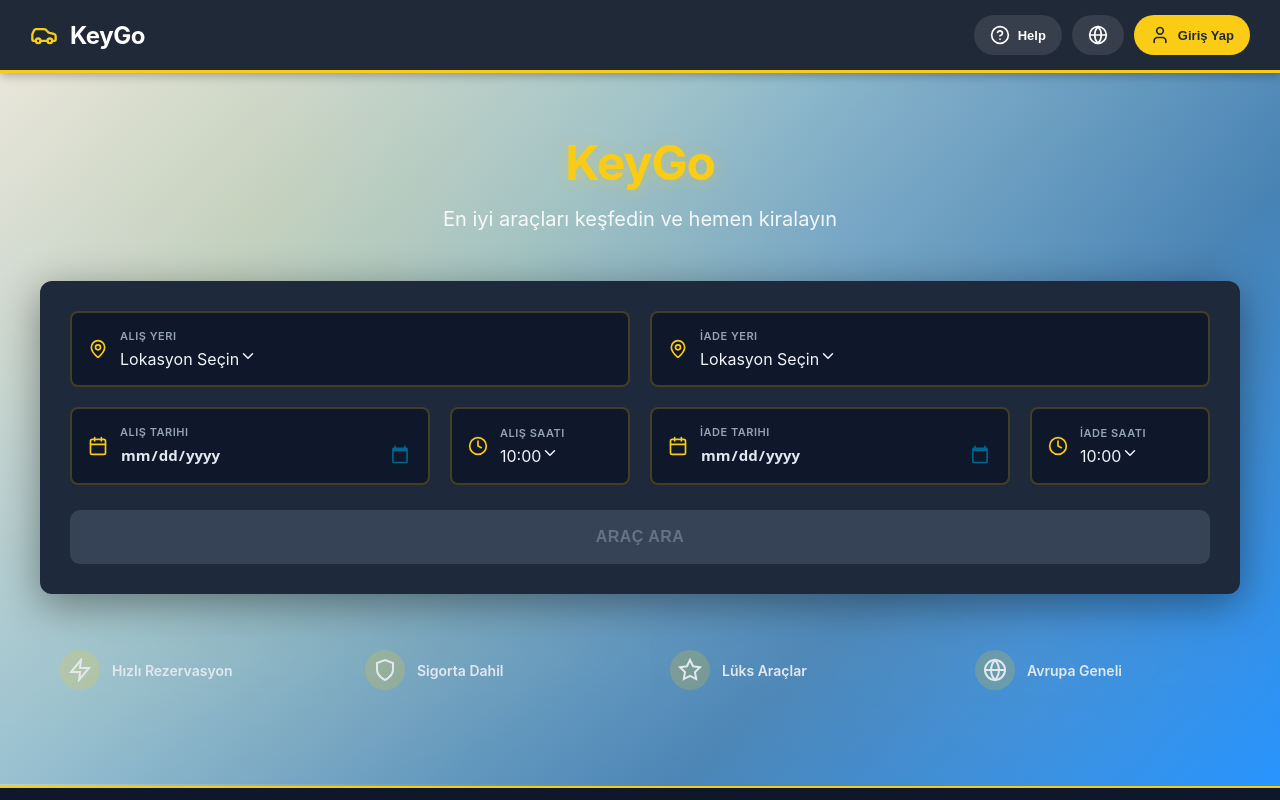
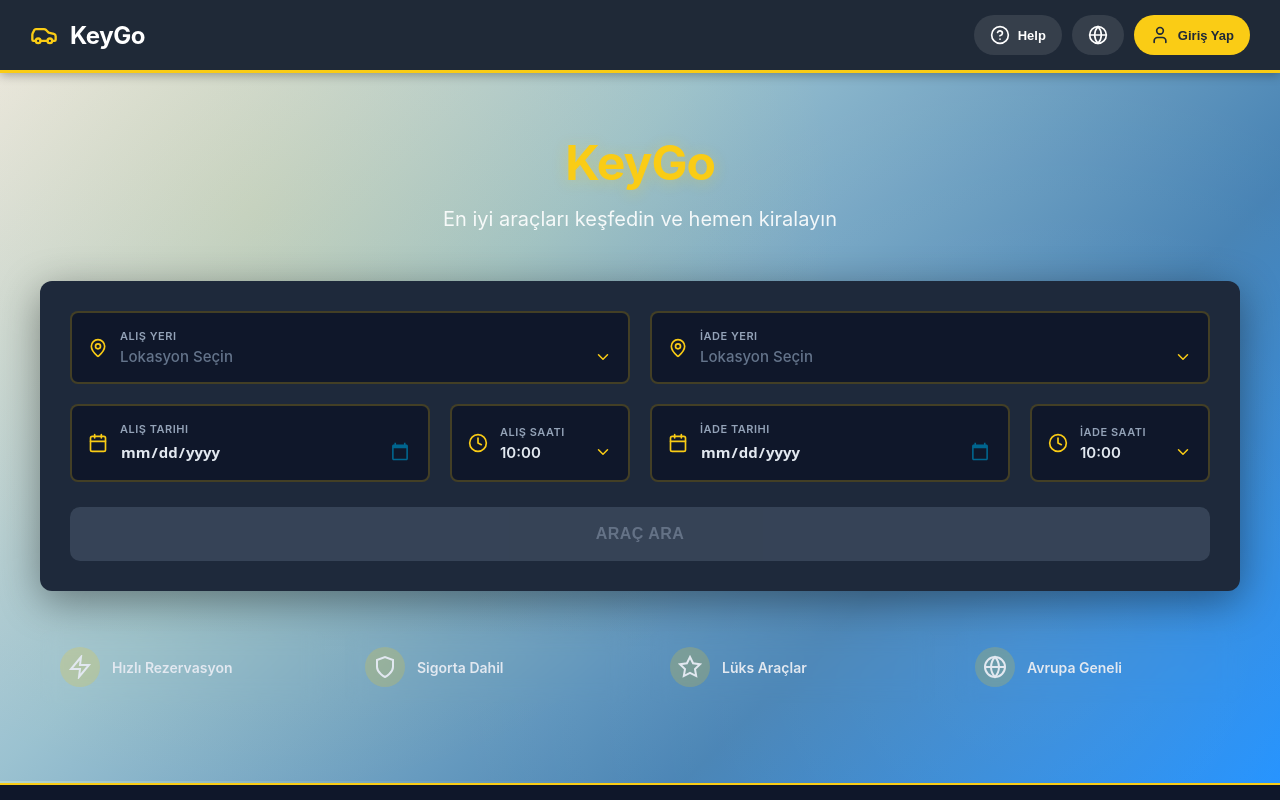
Before and after one commit to Yunusisback/Rent-a-car-MVC, a React (Vite) app: page / in a window 1280 px wide. Shown: the top 800 px of the page. Built offline with nearby package versions, Linux system fonts and the light colour scheme.

Commit message:
Refactor Hero and search component styles
Refactor CSS styles for hero section and search components, including updates to dropdown menus and button styles.

```diff
--- a/src/styles/Hero.css
+++ b/src/styles/Hero.css
@@ -5,7 +5,6 @@
   padding: 60px 20px 80px;
   overflow: hidden;
 }
-
 
 .hero-overlay {
   position: absolute;
@@ -26,6 +25,7 @@
 }
 
 /* Başlık */
+
 .hero-header {
   text-align: center;
   margin-bottom: 50px;
@@ -47,25 +47,29 @@
   font-weight: 400;
 }
 
-/* Ana Arama Kutusu - koyu */
+/* Ana Arama Kutusu */
+
 .search-box-main {
   background: #1e293b;
   border-radius: 12px;
   box-shadow: 0 10px 40px rgba(0, 0, 0, 0.4);
-  overflow: hidden;
+  overflow: visible;
   user-select: none;
 }
 
 .search-box-inner {
   padding: 30px;
+  overflow: visible;
 }
 
 /* Arama Satırı */
+
 .search-row {
   display: grid;
   grid-template-columns: 1fr 1fr;
   gap: 20px;
   margin-bottom: 20px;
+  position: relative;
 }
 
 .search-row:last-of-type {
@@ -73,7 +77,8 @@
   margin-bottom: 25px;
 }
 
-/* Arama Alanı - koyu */
+/* Arama Alanı */
+
 .search-field {
   display: flex;
   align-items: center;
@@ -83,6 +88,8 @@
   border-radius: 8px;
   transition: all 0.3s ease;
   background: #0f172a;
+  position: relative;
+  z-index: 1;
 }
 
 .search-field:hover {
@@ -90,10 +97,11 @@
   background: #1e293b;
 }
 
-.search-field:focus-within {
+.search-field:has(.dropdown-menu) {
   border-color: #facc15;
   background: #1e293b;
   box-shadow: 0 0 0 3px rgba(250, 204, 21, 0.15);
+  z-index: 1000;
 }
 
 .field-icon {
@@ -106,6 +114,7 @@
 .field-content {
   flex: 1;
   min-width: 0;
+  position: relative;
 }
 
 .field-label {
@@ -118,8 +127,141 @@
   margin-bottom: 4px;
 }
 
-/* Select ve Input */
-.field-select,
+/* Custom Select */
+.custom-select {
+  display: flex;
+  align-items: center;
+  justify-content: space-between;
+  cursor: pointer;
+  user-select: none;
+  gap: 8px;
+}
+
+.custom-select .placeholder {
+  color: #64748b;
+  font-weight: 500;
+  font-size: 15px;
+}
+
+.custom-select .selected {
+  color: #e2e8f0;
+  font-weight: 600;
+  font-size: 15px;
+}
+
+.custom-select .chevron {
+  color: #facc15;
+  transition: transform 0.2s ease;
+  flex-shrink: 0;
+}
+
+.custom-select .chevron.open {
+  transform: rotate(180deg);
+}
+
+/* dropdown menü*/
+.dropdown-menu {
+  position: absolute;
+  top: calc(100% + 8px);
+  left: -16px;
+  right: -16px;
+  background: #0f172a;
+  border: 2px solid #facc15;
+  border-radius: 8px;
+  box-shadow: 0 10px 30px rgba(0, 0, 0, 0.5);
+  max-height: 300px;
+  overflow-y: auto;
+  overflow-x: hidden;
+  z-index: 9999;
+  animation: slideDown 0.2s ease;
+  -webkit-overflow-scrolling: touch;
+}
+
+.dropdown-menu * {
+  pointer-events: auto;
+}
+
+@keyframes slideDown {
+  from {
+    opacity: 0;
+    transform: translateY(-10px);
+  }
+  to {
+    opacity: 1;
+    transform: translateY(0);
+  }
+}
+
+.dropdown-item {
+  padding: 14px 20px;
+  color: #e2e8f0;
+  font-size: 15px;
+  font-weight: 600;
+  cursor: pointer;
+  transition: all 0.15s ease;
+  border-bottom: 1px solid #1e293b;
+  user-select: none;
+  -webkit-tap-highlight-color: transparent;
+}
+
+.dropdown-item:last-child {
+  border-bottom: none;
+}
+
+.dropdown-item:hover {
+  background: #1e293b;
+  color: #facc15;
+  transform: translateX(4px);
+}
+
+.dropdown-item.active {
+  background: #facc1520;
+  color: #facc15;
+  font-weight: 700;
+}
+
+
+
+.time-menu {
+  max-height: 320px;
+}
+
+.time-menu * {
+  pointer-events: auto;
+}
+
+.time-columns {
+  display: grid;
+  grid-template-columns: 1fr 1fr;
+}
+
+.time-column {
+  border-right: 1px solid #1e293b;
+}
+
+.time-column:last-child {
+  border-right: none;
+}
+
+.time-column .dropdown-item {
+  padding: 10px 16px;
+  text-align: center;
+  font-size: 16px;
+}
+
+
+
+.dropdown-menu::-webkit-scrollbar {
+  width: 0px;
+  display: none;
+}
+
+.dropdown-menu {
+  scrollbar-width: none;
+  -ms-overflow-style: none; /
+}
+
+/* Date Input */
 .field-input {
   width: 100%;
   border: none;
@@ -133,15 +275,6 @@
   cursor: pointer;
 }
 
-
-.field-select option {
-  background: #1e293b;
-  color: #e2e8f0;
-  padding: 10px;
-  font-weight: 600;
-}
-
-/* Date input */
 .field-input[type="date"]::-webkit-calendar-picker-indicator {
   filter: invert(0.8) sepia(1) saturate(10000%) hue-rotate(190deg);
   cursor: pointer;
@@ -155,14 +288,7 @@
   opacity: 0.9;
 }
 
-/* Time input */
-.field-input[type="time"]::-webkit-calendar-picker-indicator {
-  filter:  invert(0.8) sepia(1) saturate(10000%) hue-rotate(190deg);
-  cursor: pointer;
-  opacity:1;
-}
-
-/* Arama Butonu  */
+/* Arama Butonu */
 .search-btn-main {
   width: 100%;
   padding: 18px;
@@ -189,7 +315,6 @@
   transform: translateY(0);
 }
 
-
 .search-btn-main.disabled {
   background: #475569;
   color: #94a3b8;
@@ -203,6 +328,7 @@
 }
 
 /* Alt Özellikler */
+
 .hero-features-new {
   display: grid;
   grid-template-columns: repeat(4, 1fr);
@@ -221,7 +347,6 @@
   font-size: 14px;
   font-weight: 600;
   transition: all 0.3s ease;
-
 }
 
 .feature-new:hover {
@@ -303,7 +428,8 @@
     font-size: 10px;
   }
 
-  .field-select,
+  .custom-select .placeholder,
+  .custom-select .selected,
   .field-input {
     font-size: 14px;
   }
```
